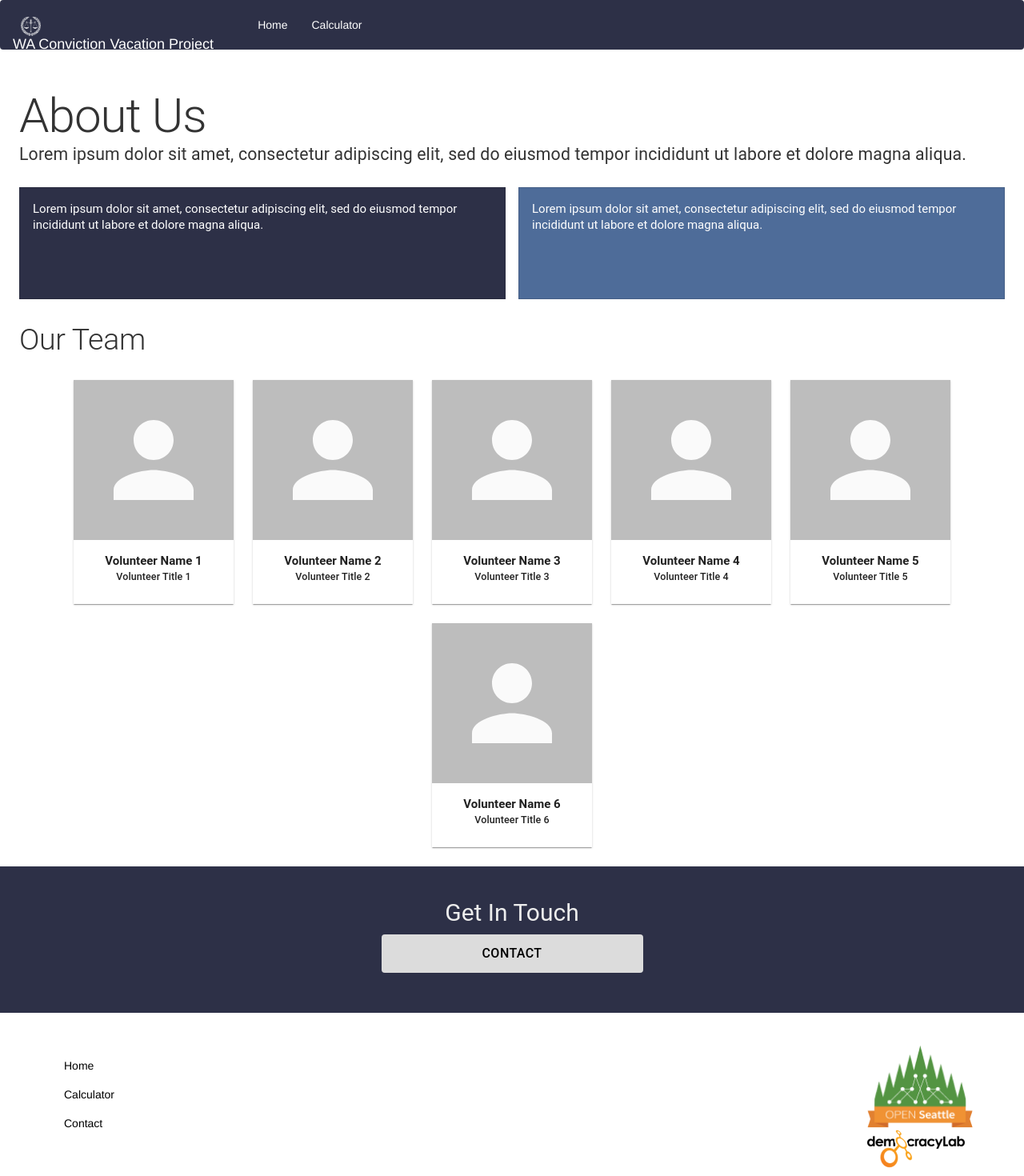
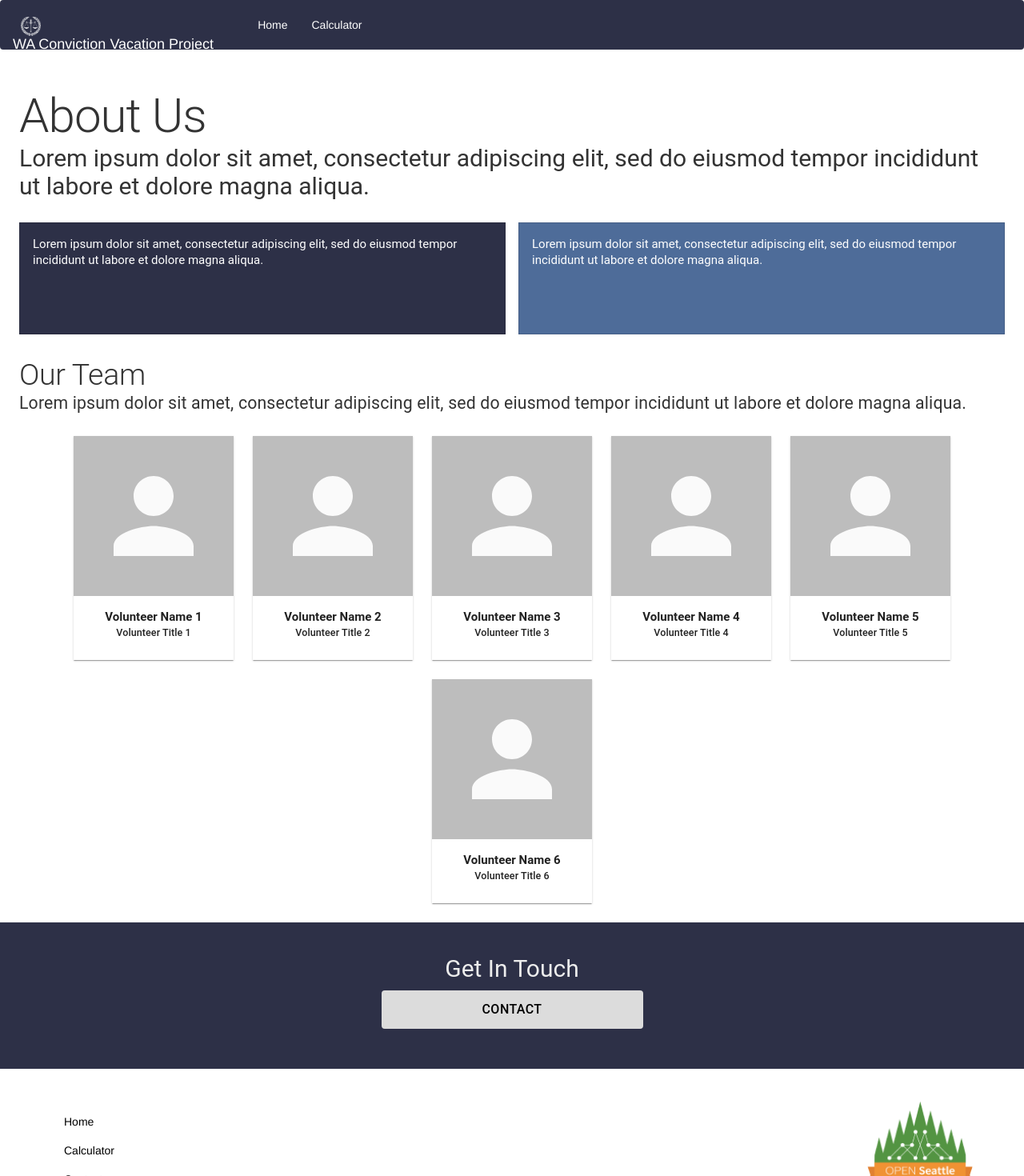
Before and after one commit to openseattle/clearviction-v1, a React (Create React App) app: page /about in a window 1280 px wide. Shown: the top 1470 px of the page at 80% size. Built offline with nearby package versions, Linux system fonts and the light colour scheme.

Commit message:
added team detai text

```diff
--- a/src/Pages/AboutPage.jsx
+++ b/src/Pages/AboutPage.jsx
@@ -1,16 +1,14 @@
+import React from "react";
+
 import {
   Container,
   Grid,
   Typography,
   Box,
-  Button,
-  Paper,
   CardContent,
   Card,
   makeStyles,
-  ThemeProvider,
 } from "@material-ui/core";
-import React from "react";
 import TeamCard from "../Components/TeamCard";
 import PrimaryButton from "../ui-kit/Button";
 import Footer from "../Components/Footer";
@@ -51,7 +49,7 @@ const AboutPage = () => {
         <Box className={classes.textSpace}>
           <Typography variant="h1">About Us</Typography>
 
-          <Typography variant="h4">
+          <Typography variant="h3">
             Lorem ipsum dolor sit amet, consectetur adipiscing elit, sed do
             eiusmod tempor incididunt ut labore et dolore magna aliqua.
           </Typography>
@@ -81,7 +79,11 @@ const AboutPage = () => {
         </Grid>
 
         <Box className={classes.textSpace}>
-          <Typography variant="h2">Our Team</Typography>{" "}
+          <Typography variant="h2">Our Team</Typography>
+          <Typography variant="h4">
+            Lorem ipsum dolor sit amet, consectetur adipiscing elit, sed do
+            eiusmod tempor incididunt ut labore et dolore magna aliqua.
+          </Typography>
         </Box>
         <Grid container justifyContent="center" maxWidth="xs" spacing={3}>
           {team.map((id) => (
@@ -102,7 +104,7 @@ const AboutPage = () => {
             >
               Get In Touch
             </Typography>
-            <PrimaryButton text="Contact" />
+            <PrimaryButton text="Contact" href="/contact" />
           </Grid>
         </Grid>
       </Box>
```
